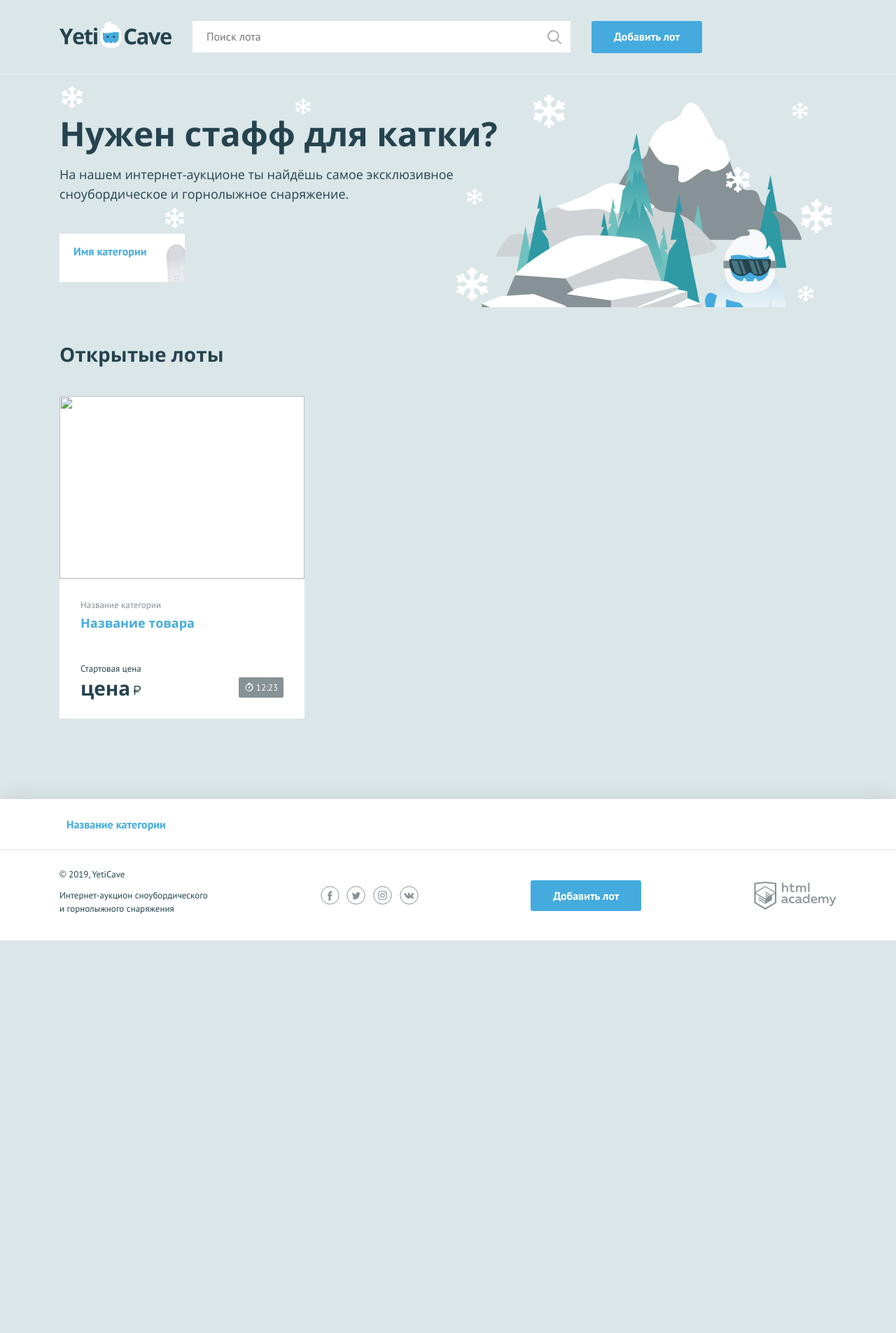
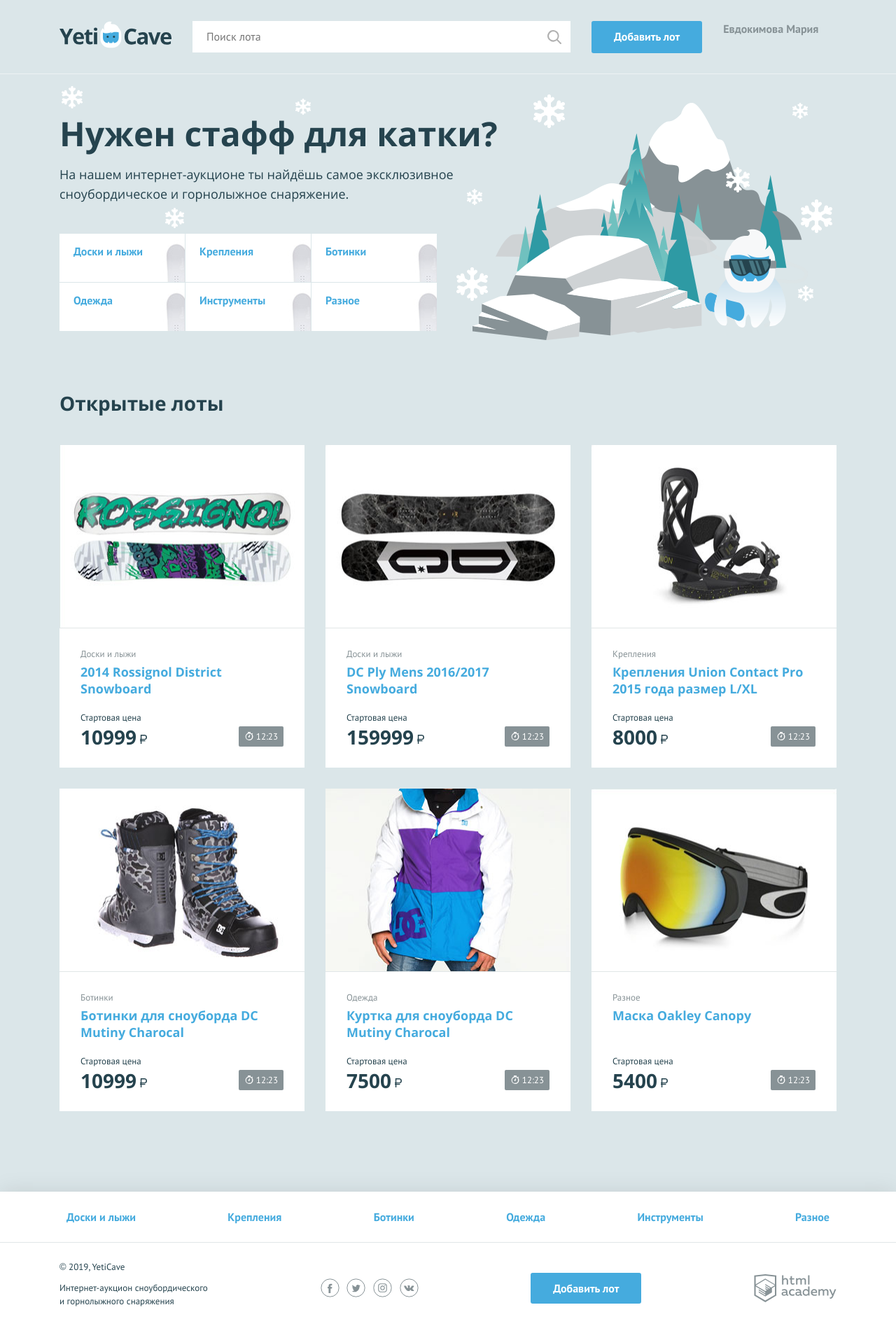
Before and after one commit to MariaEvdokimova/867641-yeticave, a PHP site: page / in a window 1280 px wide. Shown: the whole page at 70% size. Before the commit the page ends 1344 px from the top, so only its background shows below. Run offline with PHP 8.4, Linux system fonts and the light colour scheme.

Commit message:
Добавлен список категорий  и объявления

```diff
--- a/index.php
+++ b/index.php
@@ -1,7 +1,48 @@
 <?php
 $is_auth = rand(0, 1);
 
-$user_name = ''; // укажите здесь ваше имя
+$user_name = 'Евдокимова Мария'; // укажите здесь ваше имя
+
+$categories = ["Доски и лыжи", "Крепления", "Ботинки", "Одежда", "Инструменты", "Разное"];
+
+$announcement_list = [
+    [
+        'name' => '2014 Rossignol District Snowboard',
+        'category' => 'Доски и лыжи',
+        'price' => 10999,
+        'url' => 'img/lot-1.jpg'
+    ],
+    [
+        'name' => 'DC Ply Mens 2016/2017 Snowboard',
+        'category' => 'Доски и лыжи',
+        'price' => 159999,
+        'url' => 'img/lot-2.jpg'
+    ],
+    [
+        'name' => 'Крепления Union Contact Pro 2015 года размер L/XL',
+        'category' => 'Крепления',
+        'price' => 8000,
+        'url' => 'img/lot-3.jpg'
+    ],
+    [
+        'name' => 'Ботинки для сноуборда DC Mutiny Charocal',
+        'category' => 'Ботинки',
+        'price' => 10999,
+        'url' => 'img/lot-4.jpg'
+    ],
+    [
+        'name' => 'Куртка для сноуборда DC Mutiny Charocal',
+        'category' => 'Одежда',
+        'price' => 7500,
+        'url' => 'img/lot-5.jpg'
+    ],
+    [
+        'name' => 'Маска Oakley Canopy',
+        'category' => 'Разное',
+        'price' => 5400,
+        'url' => 'img/lot-6.jpg'
+    ]
+];
 ?>
 <!DOCTYPE html>
 <html lang="ru">
@@ -29,6 +70,20 @@ $user_name = ''; // укажите здесь ваше имя
             <nav class="user-menu">
 
                 <!-- здесь должен быть PHP код для показа имени пользователя -->
+                <?php if ($is_auth == 1): ?>
+                    <div class="user-menu__logged">
+                        <p><?=$user_name; ?></p>
+                    </div>
+                <?php else: ?>
+                    <ul class="user-menu__list">
+                        <li class="user-menu__item">
+                            <a href="#">Регистрация</a>
+                        </li>
+                        <li class="user-menu__item">
+                            <a href="#">Вход</a>
+                        </li>
+                    </ul>
+                <?php endif; ?>
 
             </nav>
         </div>
@@ -40,9 +95,11 @@ $user_name = ''; // укажите здесь ваше имя
             <p class="promo__text">На нашем интернет-аукционе ты найдёшь самое эксклюзивное сноубордическое и горнолыжное снаряжение.</p>
             <ul class="promo__list">
                 <!--заполните этот список из массива категорий-->
+                <?php foreach ($categories as $key => $value): ?>
                     <li class="promo__item promo__item--boards">
-                <a class="promo__link" href="pages/all-lots.html">Имя категории</a>
+                        <a class="promo__link" href="pages/all-lots.html"><?=$value;?></a>
                     </li>
+                <?php endforeach; ?>
             </ul>
         </section>
         <section class="lots">
@@ -51,17 +108,18 @@ $user_name = ''; // укажите здесь ваше имя
             </div>
             <ul class="lots__list">
                 <!--заполните этот список из массива с товарами-->
+                <?php foreach ($announcement_list as $key => $value): ?>
                     <li class="lots__item lot">
                         <div class="lot__image">
-                    <img src="" width="350" height="260" alt="">
+                            <img src="<?=$value['url']; ?>" width="350" height="260" alt="">
                         </div>
                         <div class="lot__info">
-                    <span class="lot__category">Название категории</span>
-                    <h3 class="lot__title"><a class="text-link" href="pages/lot.html">Название товара</a></h3>
+                            <span class="lot__category"><?=$value['category']; ?></span>
+                            <h3 class="lot__title"><a class="text-link" href="pages/lot.html"><?=$value['name']; ?></a></h3>
                             <div class="lot__state">
                                 <div class="lot__rate">
                                     <span class="lot__amount">Стартовая цена</span>
-                            <span class="lot__cost">цена<b class="rub">р</b></span>
+                                    <span class="lot__cost"><?=$value['price']; ?><b class="rub">р</b></span>
                                 </div>
                                 <div class="lot__timer timer">
                                     12:23
@@ -69,6 +127,7 @@ $user_name = ''; // укажите здесь ваше имя
                             </div>
                         </div>
                     </li>
+                <?php endforeach; ?>
             </ul>
         </section>
     </main>
@@ -78,9 +137,11 @@ $user_name = ''; // укажите здесь ваше имя
     <nav class="nav">
         <ul class="nav__list container">
             <!--заполните этот список из массива категорий-->
+            <?php foreach ($categories as $key => $value): ?>
                 <li class="nav__item">
-                <a href="pages/all-lots.html">Название категории</a>
+                    <a href="pages/all-lots.html"><?=$value;?></a>
                 </li>
+            <?php endforeach; ?>
         </ul>
     </nav>
     <div class="main-footer__bottom container">
```
Lines whose indentation alone changed are shown as unchanged.
